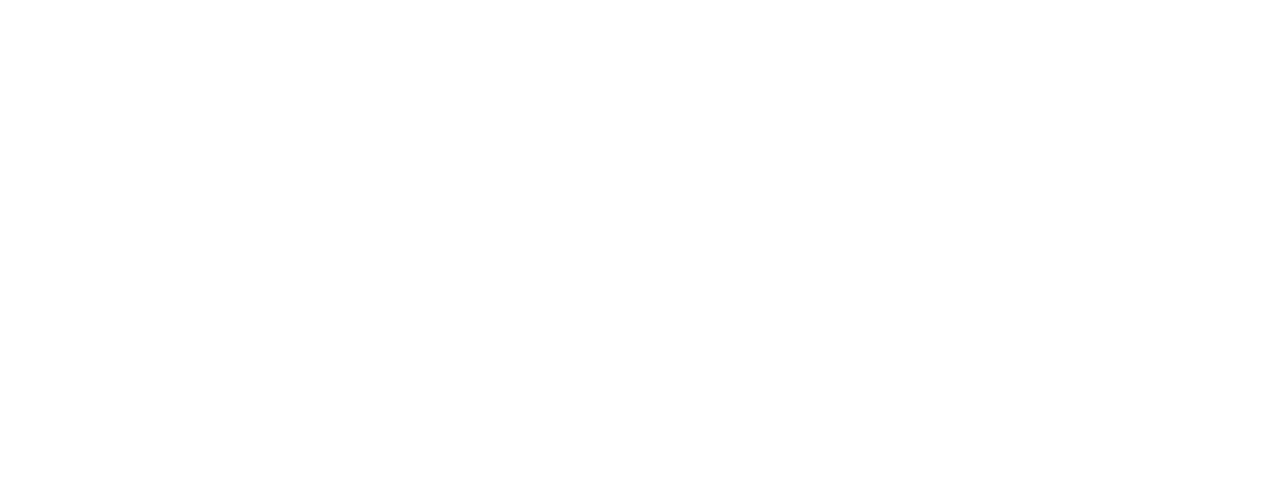
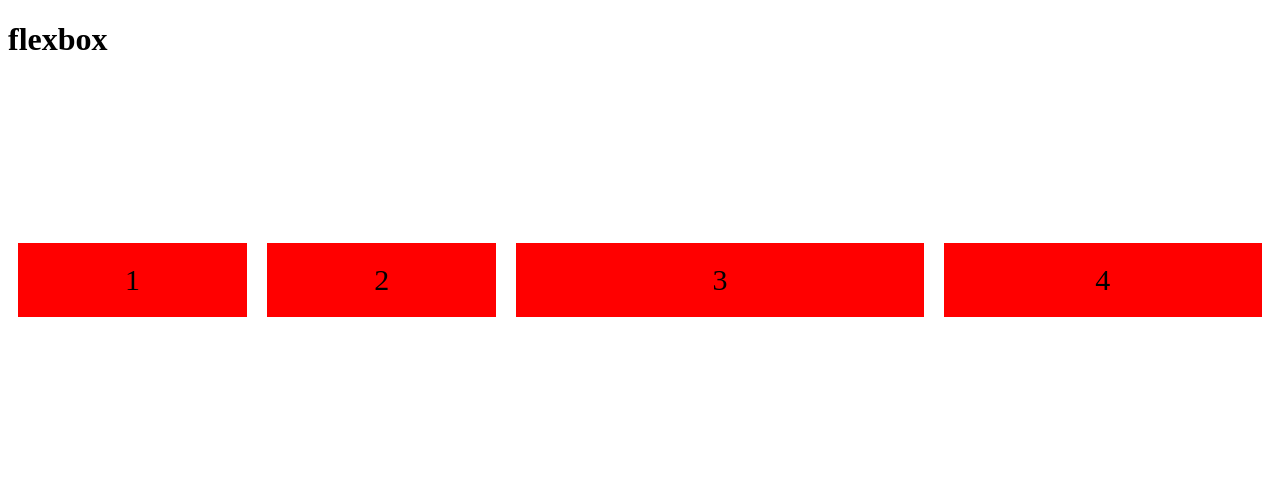
Before and after one commit to Atharv-Kamat-Bambolkar/Web_Development_Practice, a plain HTML site: page index3.html in a window 1280 px wide. Drawn offline with Linux system fonts and the light colour scheme.

Commit message:
Seventh Commit

```diff
--- a/index3.html
+++ b/index3.html
@@ -4,8 +4,85 @@
     <meta charset="UTF-8">
     <meta name="viewport" content="width=device-width, initial-scale=1.0">
     <title>Document</title>
+    <style>
+        /* * {
+            margin: 0;
+            padding: 0;
+            box-sizing: border-box;
+        }
+        body {
+            font-family: Arial, Helvetica, sans-serif;
+            background: red;
+            padding: 30px;
+        }
+        h1 {
+            text-align: center;
+            margin-bottom: 20px;
+        } */
+        .container {
+            display: flex;
+            background-color: white;
+            /* flex-flow: row wrap; */
+            /* justify-content: center; */
+            /* justify-content: flex-start; */
+            /* justify-content: flex-end; */
+            /* justify-content: space-around; */
+            /* justify-content: space-between; */
+            /* justify-content: space-evenly; */
+            /* align-content: center; */
+            /* align-content: stretch; */
+            /* align-content: space-between; */
+            align-content: space-evenly;
+            height: 400px;
+            /* align-items: center; */
+            /* align-items: flex-start; */
+            /* align-items: flex-end; */
+            /* align-items: stretch; */
+            /* align-items: baseline; */
+            /* flex-direction: column; */
+            /* flex-direction: row; */
+            /* flex-direction: row-reverse; */
+            /* flex-direction: column-reverse; */
+            /* flex-wrap: nowrap; */
+            flex-wrap: wrap;
+            /* flex-wrap: wrap-reverse; */
+        }
+        .container div {
+            background-color: red;
+            width: 100px;
+            margin: 10px;
+            padding: 20px;
+            text-align: center;
+            font-size: 30px;
+        }
+    </style>
 </head>
 <body>
-
+    <h1>flexbox</h1>
+    <div class="container">
+        <div style="flex-grow: 1;">1</div>
+        <div style="flex-grow: 1;">2</div>
+        <div style="flex-grow: 3;">3</div>
+        <div style="flex-grow: 2;">4</div>
+        <!-- <div style="order: 4">1</div>
+        <div style="order: 2">2</div>
+        <div style="order: 3">3</div>
+        <div style="order: 1">4</div> -->
+        <!-- <div class="box1">box1</div>
+        <div class="box2">box2</div>
+        <div class="box3">box3</div>
+        <div class="box4">box4</div>
+        <div class="box5">box5</div>
+        <div class="box6">box6</div>
+        <div class="box7">box7</div>
+        <div class="box8">box8</div>
+        <div class="box9">box9</div>
+        <div class="box10">box10</div>
+        <div class="box11">box11</div>
+        <div class="box12">box12</div>
+        <div class="box13">box13</div>
+        <div class="box14">box14</div>
+        <div class="box15">box15</div> -->
+    </div>
 </body>
 </html>
```
